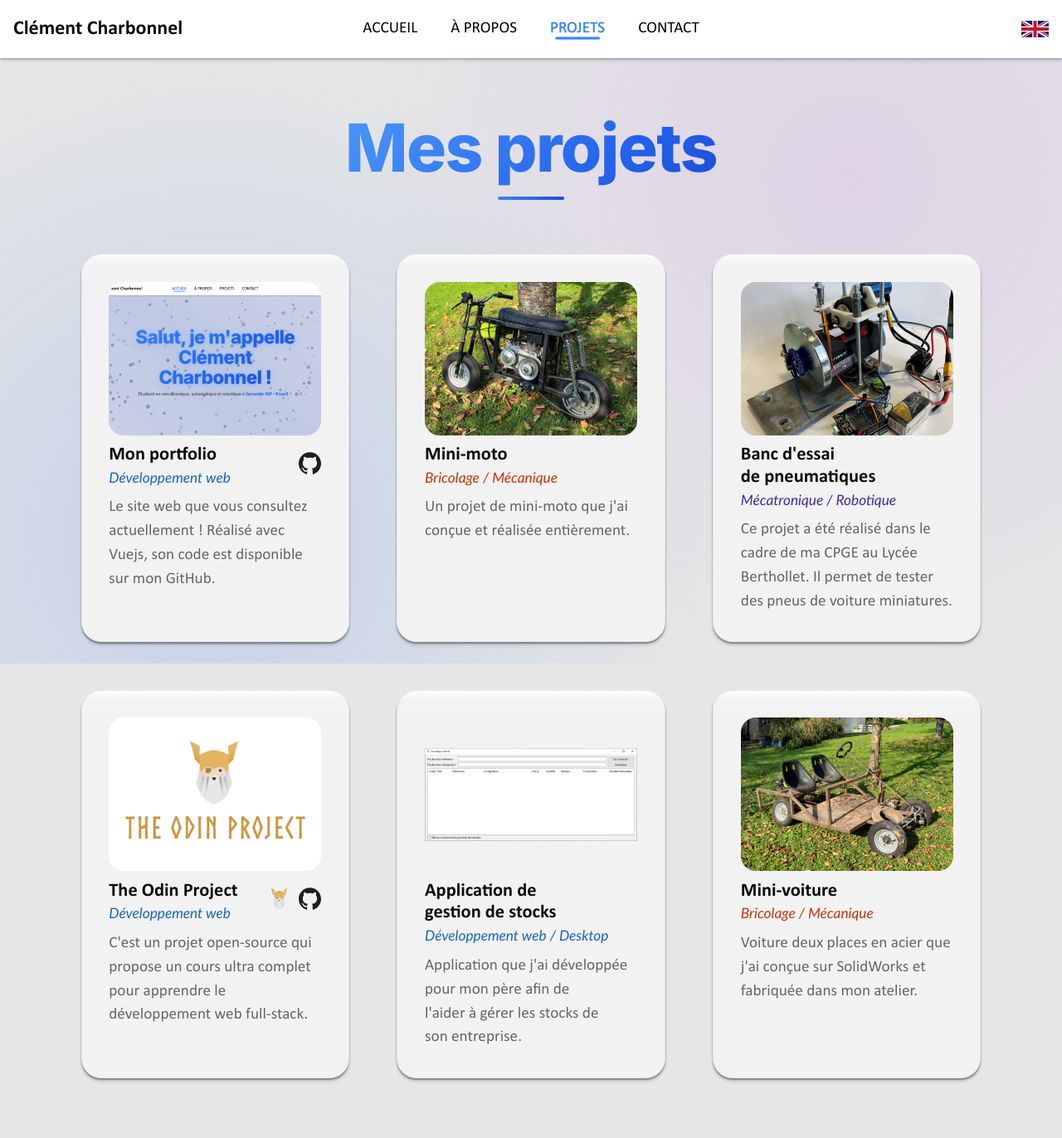
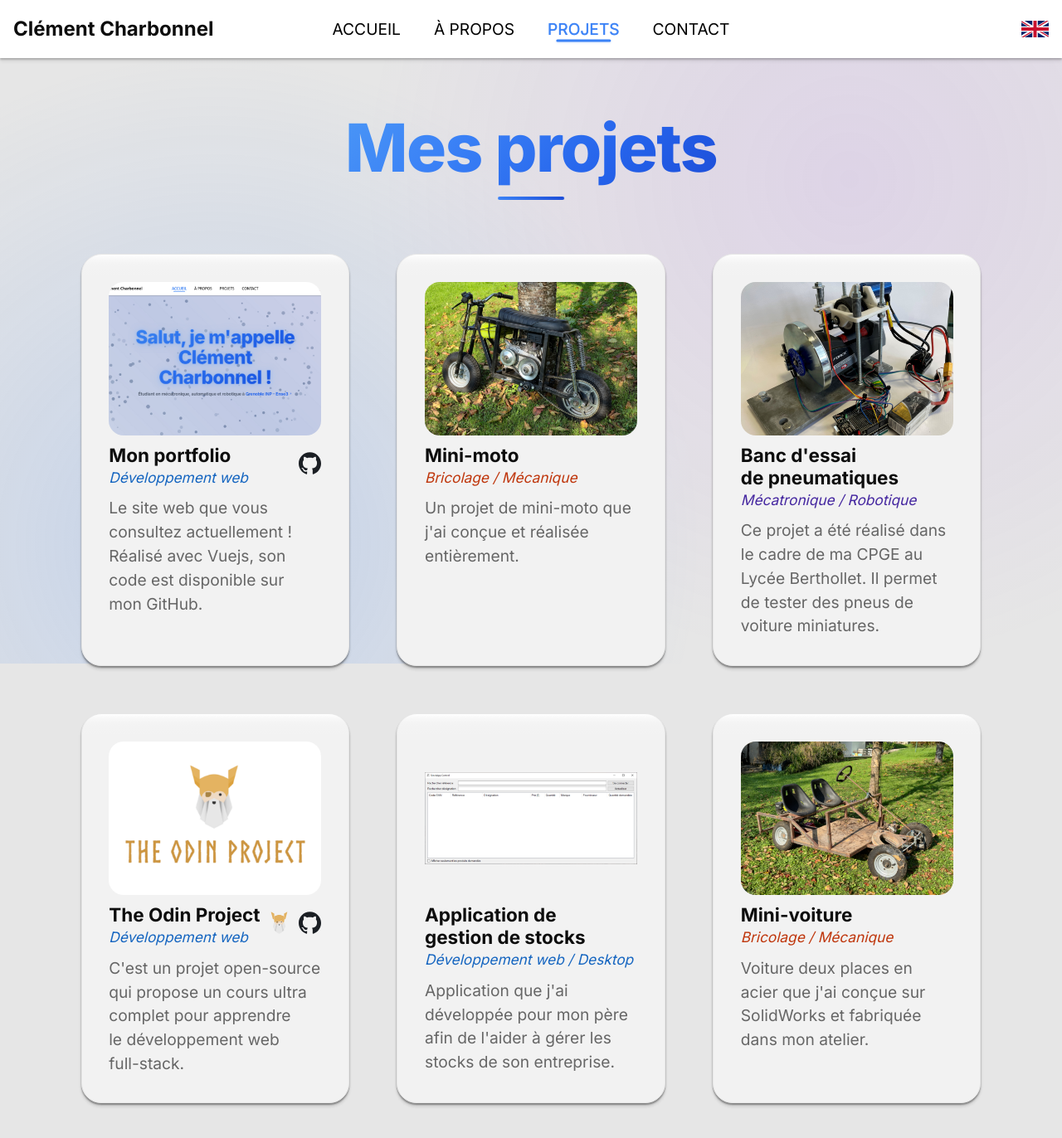
Before and after one commit to Clement38420/portfolio, a Vue app: page /projects in a window 1280 px wide. Shown: the top 1372 px of the page at 83% size. Built offline with nearby package versions, Linux system fonts and the light colour scheme.

Commit message:
refactor(styles): update font family and clean up unused font-face declarations
Replaced Calibri with a more comprehensive font stack for better compatibility and performance.
Removed unused font-face definitions to streamline the CSS.

```diff
--- a/src/App.vue
+++ b/src/App.vue
@@ -10,17 +10,6 @@ import NavBar from './components/NavBar.vue'
 </template>
 
 <style>
-@font-face {
-  font-family: Calibri;
-  src: url('./assets/fonts/Calibri/calibri.ttf');
-}
-
-@font-face {
-  font-family: Calibri;
-  src: url('./assets/fonts/Calibri/calibri_bold.ttf');
-  font-weight: bold;
-}
-
 :root {
   --bg-color: hsl(0, 0%, 95%);
   --bg-light-color: hsl(0, 0%, 100%);
@@ -36,7 +25,20 @@ import NavBar from './components/NavBar.vue'
 
 body {
   background-color: var(--bg-dark-color);
-  font-family: Calibri, sans-serif;
+  /* Utilise Inter si dispo (déjà packagé), puis fallback systèmes; Calibri local reste possible sans téléchargement TTF */
+  font-family:
+    Inter,
+    system-ui,
+    -apple-system,
+    'Segoe UI',
+    Roboto,
+    'Noto Sans',
+    'Helvetica Neue',
+    Arial,
+    'Liberation Sans',
+    'DejaVu Sans',
+    Calibri,
+    sans-serif;
   color: var(--text-color);
   font-size: clamp(1rem, 3vw, 1.2rem);
 }
--- a/src/views/ProjectsView.vue
+++ b/src/views/ProjectsView.vue
@@ -127,22 +127,32 @@ async function extendProject(id: string) {
   })
 }
 
-const projectImages500 = import.meta.glob(
-  '@/assets/images/projects/*-500.{png,jpg,jpeg,webp,svg}',
-  {
-    eager: true,
-    import: 'default',
-  },
-) as Record<string, string>
+const projectImages500 = import.meta.glob('@/assets/images/projects/*-500.png', {
+  eager: true,
+  import: 'default',
+}) as Record<string, string>
 
-function projectImage(id: string): string {
+function getProjectImage(id: string): string {
   for (const [path, url] of Object.entries(projectImages500)) {
     const m = path.match(/\/(\d+)-500\.png$/i)
     if (m && m[1] === id) return url
   }
 
-  // Fallback: laisse l'ancien chemin (n’inclura pas au build si inexistant)
   return `/src/assets/images/projects/${id}-500.png`
+}
+
+const linkIcons = import.meta.glob('@/assets/images/icons/*.svg', {
+  eager: true,
+  import: 'default',
+}) as Record<string, string>
+
+function getLinkIcon(type: string): string {
+  for (const [path, url] of Object.entries(linkIcons)) {
+    const m = path.match(/\/(\d+)\.svg$/i)
+    if (m && m[1] === type) return url
+  }
+
+  return `/src/assets/images/icons/${type}.svg`
 }
 </script>
 
@@ -160,7 +170,7 @@ function projectImage(id: string): string {
         :no-hover="extendedProject === project.id"
       >
         <BaseCard class="project-card" no-hover>
-          <img class="project-image" :src="projectImage(project.id)" alt="project image" />
+          <img class="project-image" :src="getProjectImage(project.id)" alt="project image" />
           <h3 class="project-title">{{ $t(`projects.projects.${project.id}.name`) }}</h3>
           <div class="project-links-container">
             <a
@@ -172,7 +182,7 @@ function projectImage(id: string): string {
               class="project-link"
               @click.stop=""
             >
-              <img :src="`/src/assets/images/icons/${link.type}.svg`" :alt="link.type" />
+              <img :src="getLinkIcon(link.type)" :alt="link.type" />
             </a>
           </div>
           <p class="project-category" :style="{ color: skillCategoriesColors[project.category] }">
```
